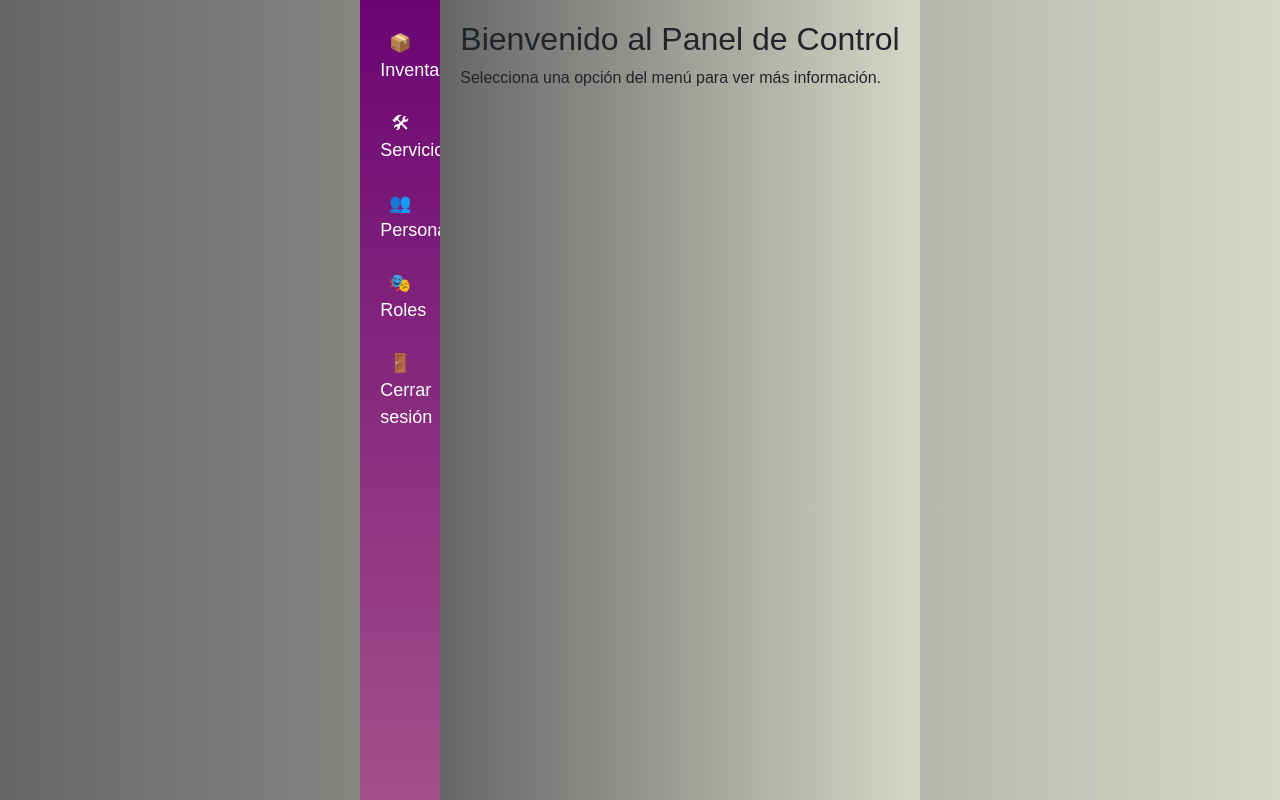
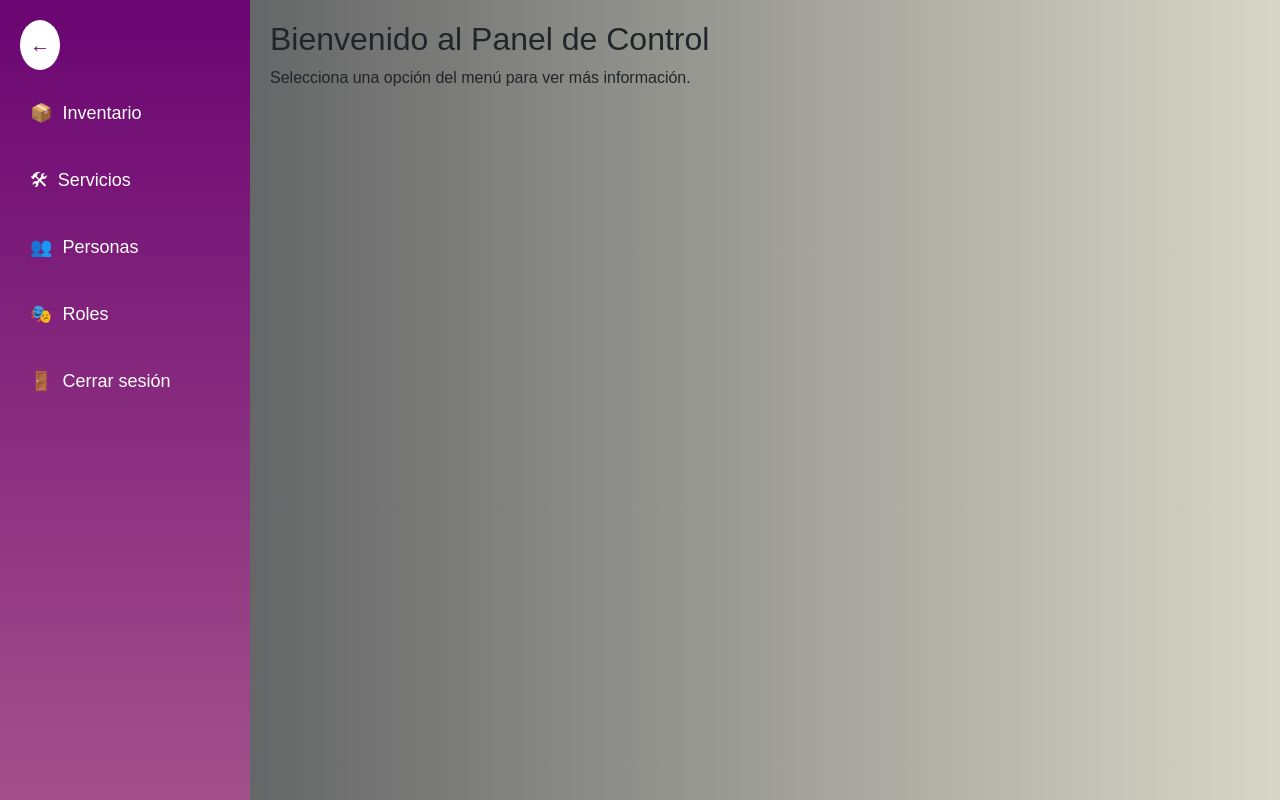
Before and after one commit to iesfuengirola1es/proyectointegrado2425-St0lenPie, a PHP site: page /panel_control.html in a window 1280 px wide. Run offline with PHP 8.4, Linux system fonts and the light colour scheme.

Commit message:
Update de estilos

```diff
--- /dev/null
+++ b/Proyecto/frontend/js/sidebar.js
@@ -0,0 +1,32 @@
+function toggleSidebar() {
+    let sidebar = document.getElementById("sidebar");
+    let toggleArrow = document.getElementById("toggleArrow");
+
+    // Alternar la clase "collapsed"
+    sidebar.classList.toggle("collapsed");
+
+    // Cambiar la dirección de la flecha
+    if (sidebar.classList.contains("collapsed")) {
+        toggleArrow.textContent = "→"; // Flecha apuntando a la derecha cuando la barra está cerrada
+    } else {
+        toggleArrow.textContent = "←"; // Flecha apuntando a la izquierda cuando la barra está abierta
+    }
+
+    // Guardar el estado en localStorage
+    let isCollapsed = sidebar.classList.contains("collapsed");
+    localStorage.setItem("sidebarCollapsed", isCollapsed);
+}
+
+// Aplicar el estado guardado en localStorage al cargar la página
+document.addEventListener("DOMContentLoaded", function () {
+    let sidebar = document.getElementById("sidebar");
+    let toggleArrow = document.getElementById("toggleArrow");
+    let isCollapsed = localStorage.getItem("sidebarCollapsed") === "true";
+
+    if (isCollapsed) {
+        sidebar.classList.add("collapsed");
+        toggleArrow.textContent = "→";
+    } else {
+        toggleArrow.textContent = "←";
+    }
+});
--- a/Proyecto/frontend/panel_control.html
+++ b/Proyecto/frontend/panel_control.html
@@ -10,12 +10,15 @@
 <body>
     <div class="panel-container">
         <!-- Barra lateral -->
-        <aside class="sidebar">
-            <button class="menu-btn" onclick="cargarSeccion('inventario')">📦 Inventario</button>
-            <button class="menu-btn" onclick="cargarSeccion('servicios')">🛠 Servicios</button>
-            <button class="menu-btn" onclick="cargarSeccion('personas')">👥 Personas</button>
-            <button class="menu-btn" onclick="cargarSeccion('roles')">🎭 Roles</button>
-            <button class="menu-btn logout-btn" onclick="cerrarSesion()">🚪 Cerrar sesión</button>
+        <aside class="sidebar" id="sidebar">
+            <button class="toggle-btn" onclick="toggleSidebar()">
+                <span id="toggleArrow">←</span>
+            </button>
+            <button class="menu-btn" onclick="cargarSeccion('inventario')">📦 <span class="menu-text">Inventario</span></button>
+            <button class="menu-btn" onclick="cargarSeccion('servicios')">🛠 <span class="menu-text">Servicios</span></button>
+            <button class="menu-btn" onclick="cargarSeccion('personas')">👥 <span class="menu-text">Personas</span></button>
+            <button class="menu-btn" onclick="cargarSeccion('roles')">🎭 <span class="menu-text">Roles</span></button>
+            <button class="menu-btn logout-btn" onclick="cerrarSesion()">🚪 <span class="menu-text">Cerrar sesión</span></button>
         </aside>
 
         <!-- Contenedor de contenido dinámico -->
@@ -27,11 +30,10 @@
     </div>
 
     <script src="../frontend/js/panel_control.js"></script>
+    <script src="../frontend/js/sidebar.js"></script>
     <script src="../frontend/js/inventario.js"></script>
     <script src="../frontend/js/servicios.js"></script>
     <script src="../frontend/js/personas.js"></script>
     <script src="../frontend/js/roles.js"></script>
-
-
 </body>
 </html>
--- a/Proyecto/frontend/styles.css
+++ b/Proyecto/frontend/styles.css
@@ -7,13 +7,11 @@ body {
     color: #212529;
     margin: 0;
     padding: 0;
+    height: 100vh;
     display: flex;
-    justify-content: center;
-    align-items: center;
-    height: 100vh;
 }
 
-/* Contenedor principal centrado */
+/* Contenedor principal centrado (Login y Registro) */
 .container {
     display: flex;
     flex-direction: column;
@@ -23,7 +21,7 @@ body {
     max-width: 400px;
 }
 
-/* Tarjetas para login y registro */
+/* Tarjetas de Login y Registro */
 .card.login, .card.register {
     background: #f8d7da;
     border-radius: 20px;
@@ -34,7 +32,7 @@ body {
     margin-bottom: 20px;
 }
 
-/* Icono superior */
+/* Icono en el formulario */
 .card .icon {
     font-size: 50px;
     margin-bottom: 20px;
@@ -92,23 +90,59 @@ body {
     bottom: 0;
 }
 
-/* Estilos para el panel de control */
+/* Estilos para el Panel de Control */
 .panel-container {
     display: flex;
+    width: 100%;
     height: 100vh;
 }
 
-/* Barra lateral */
+/* Barra lateral fija */
 .sidebar {
-    width: 80px;
+    width: 250px;
     background: linear-gradient(to bottom, #6a0572, #a4508b);
     padding: 20px;
     display: flex;
     flex-direction: column;
     align-items: center;
     gap: 20px;
+    position: fixed;
+    top: 0;
+    left: 0;
+    height: 100vh;
+    transition: width 0.3s ease;
 }
 
+/* Versión colapsada de la barra lateral */
+.sidebar.collapsed {
+    width: 80px;
+    transition: width 0.3s ease;
+}
+
+/* Botón para expandir/colapsar */
+.toggle-btn {
+    background: white;
+    border: none;
+    color: #6a0572;
+    font-size: 20px;
+    cursor: pointer;
+    padding: 10px;
+    border-radius: 50%;
+    transition: background 0.3s;
+    align-self: flex-start;
+}
+
+.toggle-btn:hover {
+    background: rgba(255, 255, 255, 0.2);
+}
+
+/* Ajustar la posición de la flecha dentro del botón */
+.toggle-btn span {
+    display: inline-block;
+    transition: transform 0.3s ease;
+}
+
+/* Estilo de los botones del menú */
 .menu-btn {
     background: none;
     border: none;
@@ -116,25 +150,50 @@ body {
     font-size: 18px;
     cursor: pointer;
     padding: 10px;
-    width: 60px;
-    height: 60px;
-    border-radius: 50%;
+    width: 100%;
+    text-align: left;
     transition: background 0.3s;
+    display: flex;
+    align-items: center;
+    gap: 10px;
+}
+
+.menu-btn i {
+    font-size: 24px;
+}
+
+/* Ocultar los textos cuando la barra está colapsada */
+.sidebar.collapsed .menu-text {
+    display: none;
+}
+
+/* Ajuste del área de contenido cuando la barra está cerrada */
+.content-area {
+    margin-left: 250px;
+    transition: margin-left 0.3s ease;
+}
+
+.sidebar.collapsed + .content-area {
+    margin-left: 80px;
 }
 
 .menu-btn:hover {
     background: rgba(255, 255, 255, 0.2);
 }
 
-/* Área de contenido */
+/* Área de contenido que ocupa el resto de la pantalla */
 .content-area {
+    margin-left: 250px; /* Deja espacio para la barra lateral */
     flex-grow: 1;
     background: linear-gradient(to right, #656667, #d7d7c8);
     padding: 20px;
+    height: 100vh;
+    overflow-y: auto;
 }
 
+/* Formulario emergente */
 #formArticulo {
-    display: none; /* Ocultar por defecto */
+    display: none;
     background: white;
     padding: 20px;
     border-radius: 10px;
```
